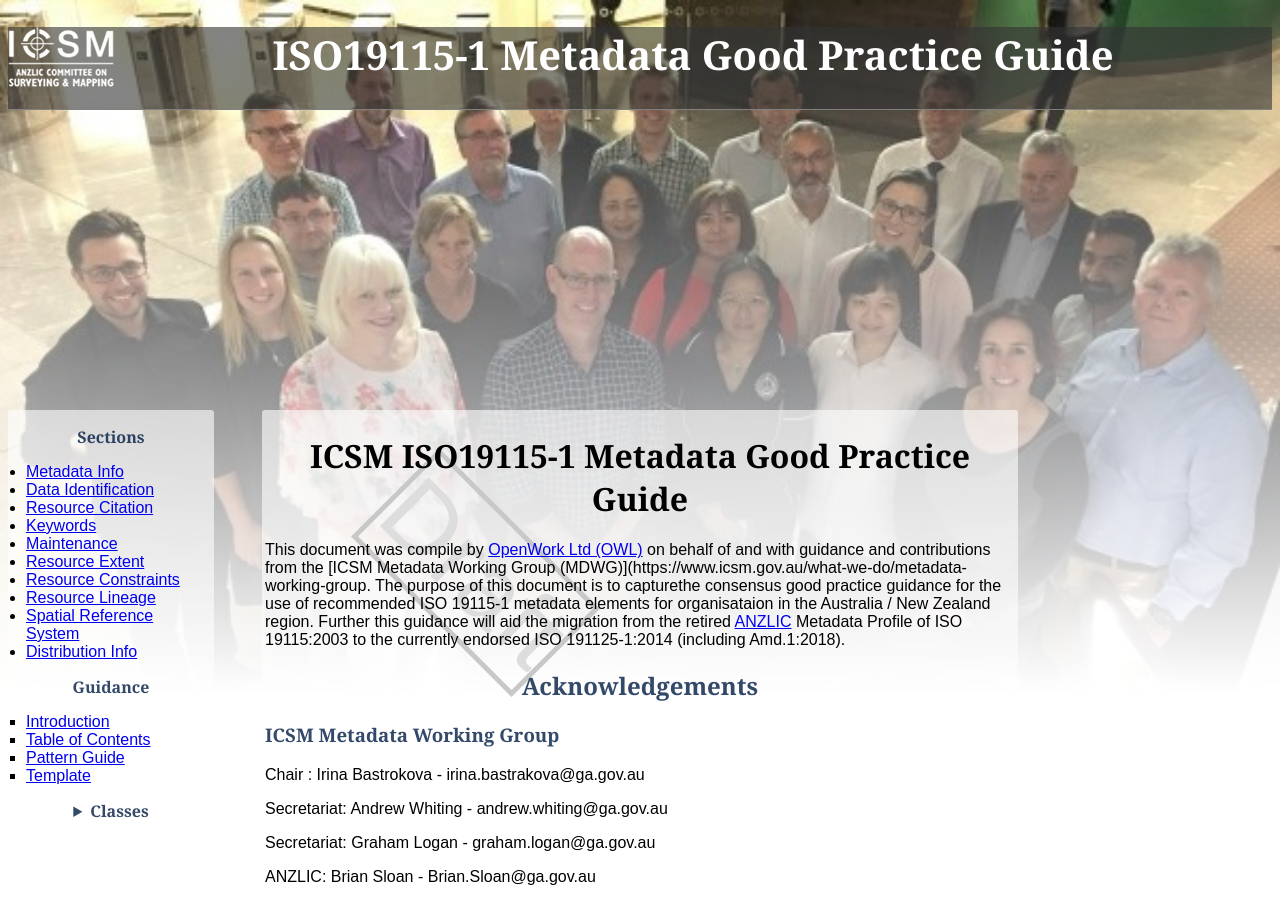
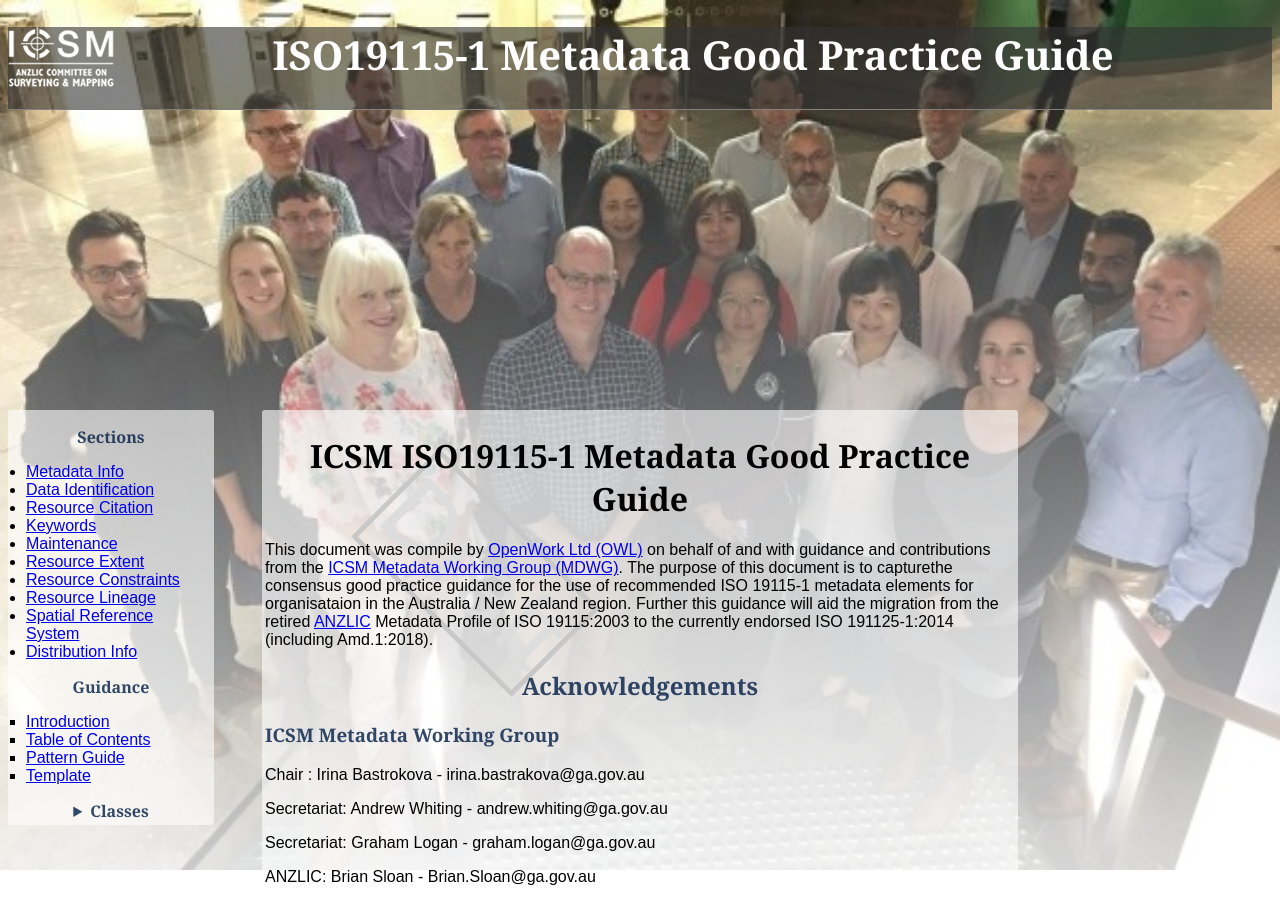
Before and after one commit to OpenWork-NZ/mdwg, a Jekyll site: the page built from index.md, in a window 1280 px wide and 900 px high. Built offline with Jekyll 4.4.1, drawn with Linux system fonts in a browser that asks for light colours; part of the change alters nothing that is shown.

```diff
--- a/index.md
+++ b/index.md
@@ -7,7 +7,7 @@ title: Introduction
 
 # ICSM ISO19115-1 Metadata Good Practice Guide
 
-This document was compile by [OpenWork Ltd (OWL)](http://openwork.nz) on behalf of and with guidance and contributions from the [ICSM Metadata Working Group (MDWG)](https://www.icsm.gov.au/what-we-do/metadata-working-group. The purpose of this document is to capturethe consensus good practice guidance for the use of recommended ISO 19115-1 metadata elements for organisataion in the Australia / New Zealand region. Further this guidance will aid the migration from the retired [ANZLIC](https://www.anzlic.gov.au/) Metadata Profile of ISO 19115:2003 to the currently endorsed ISO 191125-1:2014 (including Amd.1:2018).
+This document was compile by [OpenWork Ltd (OWL)](http://openwork.nz) on behalf of and with guidance and contributions from the [ICSM Metadata Working Group (MDWG)](https://www.icsm.gov.au/what-we-do/metadata-working-group). The purpose of this document is to capturethe consensus good practice guidance for the use of recommended ISO 19115-1 metadata elements for organisataion in the Australia / New Zealand region. Further this guidance will aid the migration from the retired [ANZLIC](https://www.anzlic.gov.au/) Metadata Profile of ISO 19115:2003 to the currently endorsed ISO 191125-1:2014 (including Amd.1:2018).
 
 ## Acknowledgements
 
@@ -45,4 +45,7 @@ Martin Capobianco - Geoscience Australia - Martin.Capobianco@ga.gov.au
 
 Dave Connell - Australia Antarctic Division, Dept of the Environment and Energy - Dave.Connell@aad.gov.au
 
+
 **>> [*Introduction*](./GuidanceIntro.md)**
+
+![Geoscience Australia](./images/GA.jpg) ![ARDC](./images/ARDC.png) ![DEE](./images/DeptEngEnv.ong) ![OpenWork Ltd](OWL.png) ![TERN](TERN.png) ![AAD](aad.jpg) ![DOD](dod.jpg)
```
